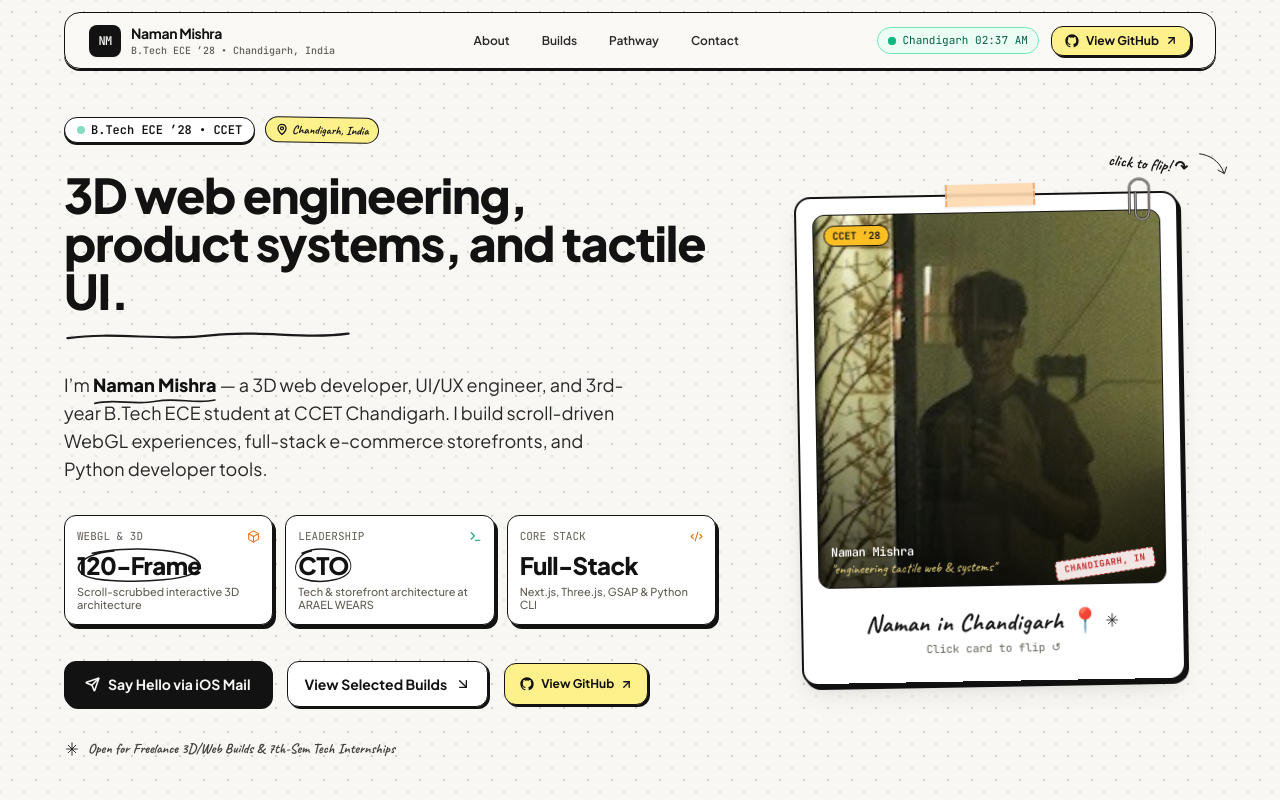
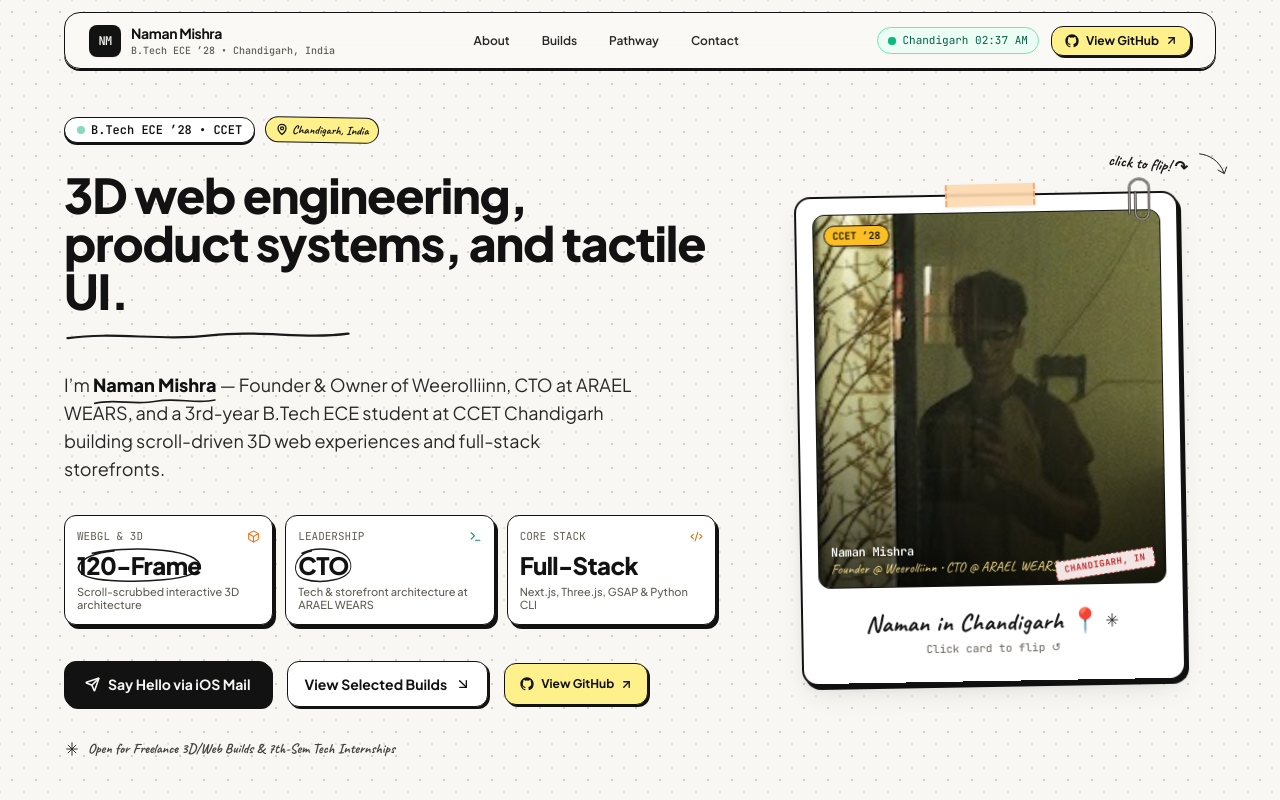
Before and after one commit to mishranaman2411-eng/kaushikki-portfolio, a React (Vite) app: page / in a window 1280 px wide. Shown: the top 800 px of the page. Built offline with nearby package versions, Linux system fonts and the light colour scheme.

Commit message:
feat: add Founder & Owner — Weerolliinn to Hero, Flip ID Card, and Builds section

```diff
--- a/src/components/Experience.jsx
+++ b/src/components/Experience.jsx
@@ -179,11 +179,11 @@ export default function Experience() {
                 </div>
 
                 <h3 className="text-2xl sm:text-3xl font-black text-[#121212] mt-2">
-                  Independent Engineering Builds
+                  Weerolliinn
                 </h3>
 
                 <p className="text-sm sm:text-base font-semibold text-emerald-800">
-                  3D Web &amp; Systems Developer
+                  Founder &amp; Owner
                 </p>
               </div>
 
--- a/src/components/Hero.jsx
+++ b/src/components/Hero.jsx
@@ -79,7 +79,7 @@ export default function Hero() {
                   <DoodleUnderline className="w-full h-3 text-[#1A1A1A]" strokeColor="#1A1A1A" />
                 </span>
               </span>{' '}
-              — a 3D web developer, UI/UX engineer, and 3rd-year B.Tech ECE student at CCET Chandigarh. I build scroll-driven WebGL experiences, full-stack e-commerce storefronts, and Python developer tools.
+              — Founder &amp; Owner of Weerolliinn, CTO at ARAEL WEARS, and a 3rd-year B.Tech ECE student at CCET Chandigarh building scroll-driven 3D web experiences and full-stack storefronts.
             </p>
 
             {/* Tactile Key Metrics Ribbon with Looped Circles */}
@@ -214,7 +214,7 @@ export default function Hero() {
                         Naman Mishra
                       </p>
                       <p className="font-hand text-sm text-amber-200 leading-tight">
-                        "engineering tactile web &amp; systems"
+                        Founder @ Weerolliinn • CTO @ ARAEL WEARS
                       </p>
                     </div>
 
--- a/src/components/PrintResume.jsx
+++ b/src/components/PrintResume.jsx
@@ -106,11 +106,11 @@ export default function PrintResume() {
 
               <div>
                 <div className="flex justify-between font-bold">
-                  <span>Independent Engineering Builds</span>
+                  <span>Weerolliinn</span>
                   <span className="font-semibold text-gray-700">2025 – Present</span>
                 </div>
                 <div className="flex justify-between text-gray-800 italic mb-1">
-                  <span>3D Web &amp; Systems Developer</span>
+                  <span>Founder &amp; Owner</span>
                   <span>Chandigarh, India</span>
                 </div>
                 <ul className="list-disc pl-4 space-y-1 text-gray-800 text-[11.5px]">
```
Also changed, not shown: 1 other file (tests, documents, lock files or other folders).
